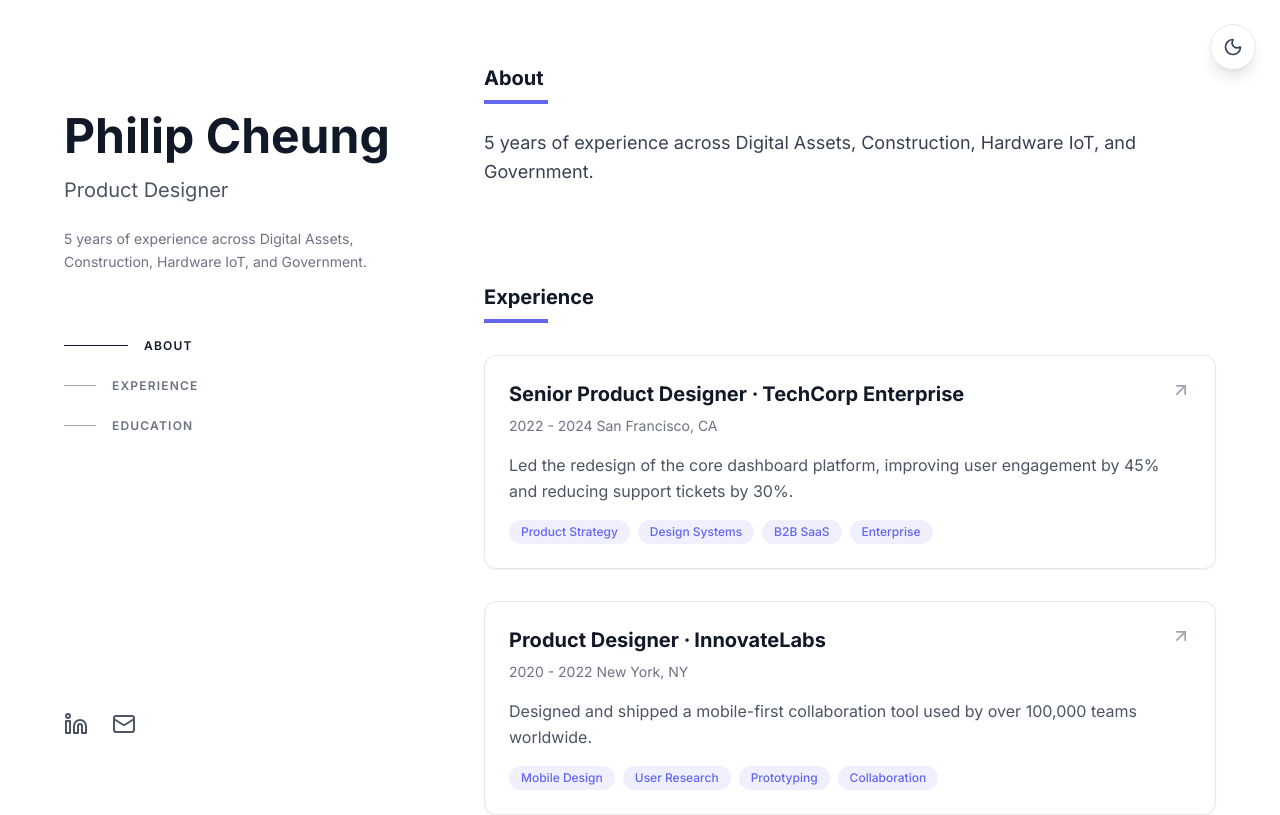
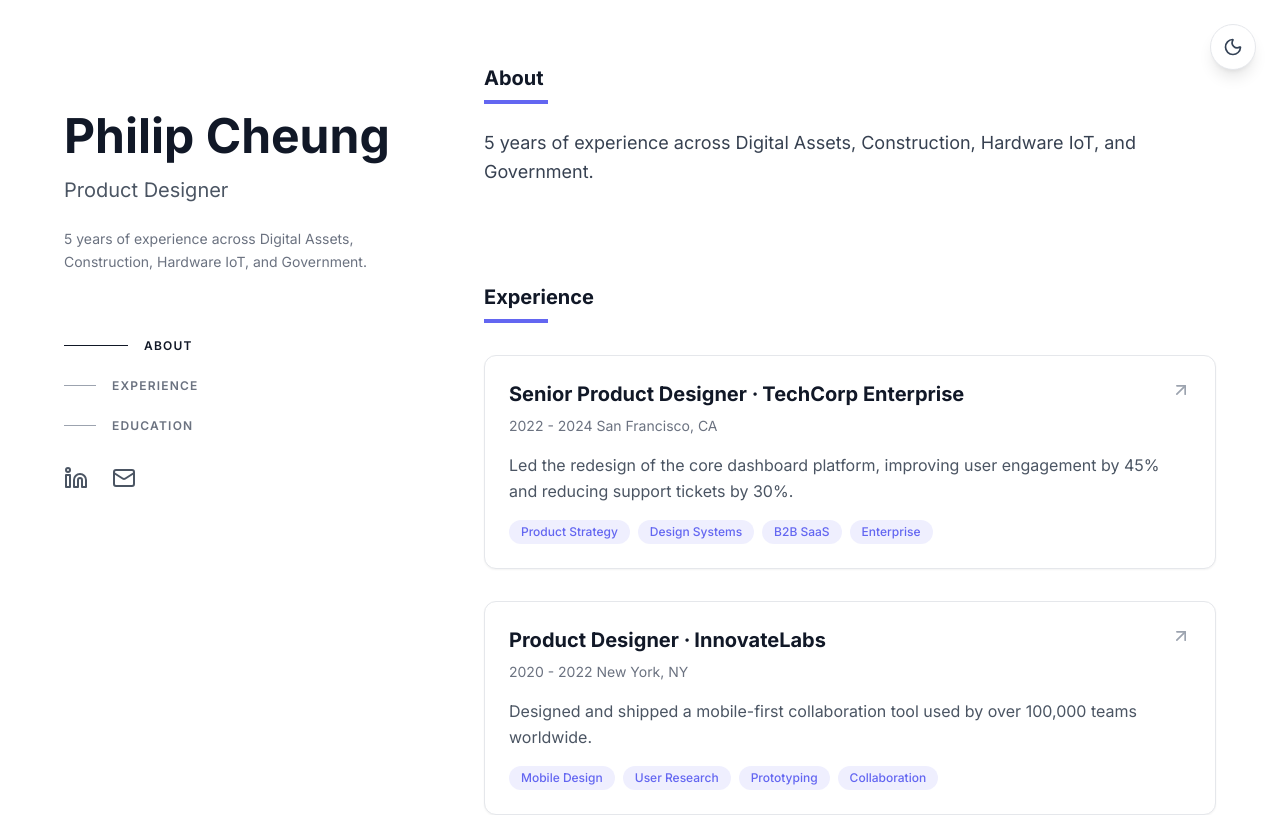
Before and after one commit to Philip-Cheung/portfolio, a React (Vite) app: page / in a window 1280 px wide. Shown: the top 815 px of the page. Built offline with nearby package versions, Linux system fonts and the light colour scheme.

Commit message:
Bring social links closer to navigation section
- Remove mt-auto from SocialLinks to prevent pushing to bottom
- Remove h-full from StickyResume container
- Social links now flow naturally right after navigation

```diff
--- a/src/components/Layout/SocialLinks.jsx
+++ b/src/components/Layout/SocialLinks.jsx
@@ -20,7 +20,7 @@
   ];
 
   return (
-    <div className="flex items-center justify-start gap-6 mt-auto">
+    <div className="flex items-center justify-start gap-6">
       {links.map((link) => {
         const Icon = link.icon;
         const props = link.external ? {
--- a/src/components/Layout/StickyResume.jsx
+++ b/src/components/Layout/StickyResume.jsx
@@ -4,7 +4,7 @@
 
 export default function StickyResume() {
   return (
-    <div className="flex flex-col h-full">
+    <div className="flex flex-col">
       <ProfileHeader />
       <Navigation />
       <SocialLinks />
```
